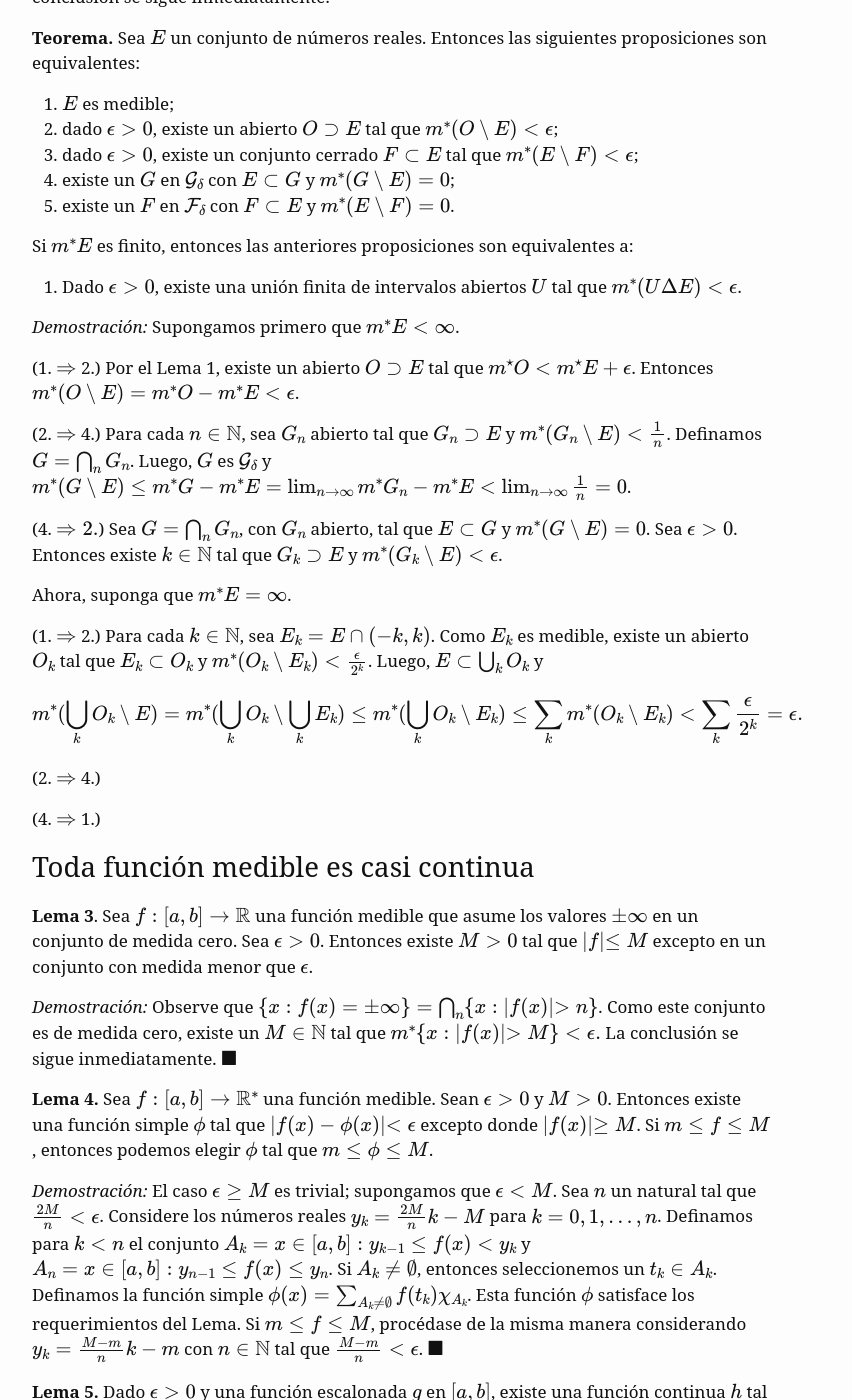
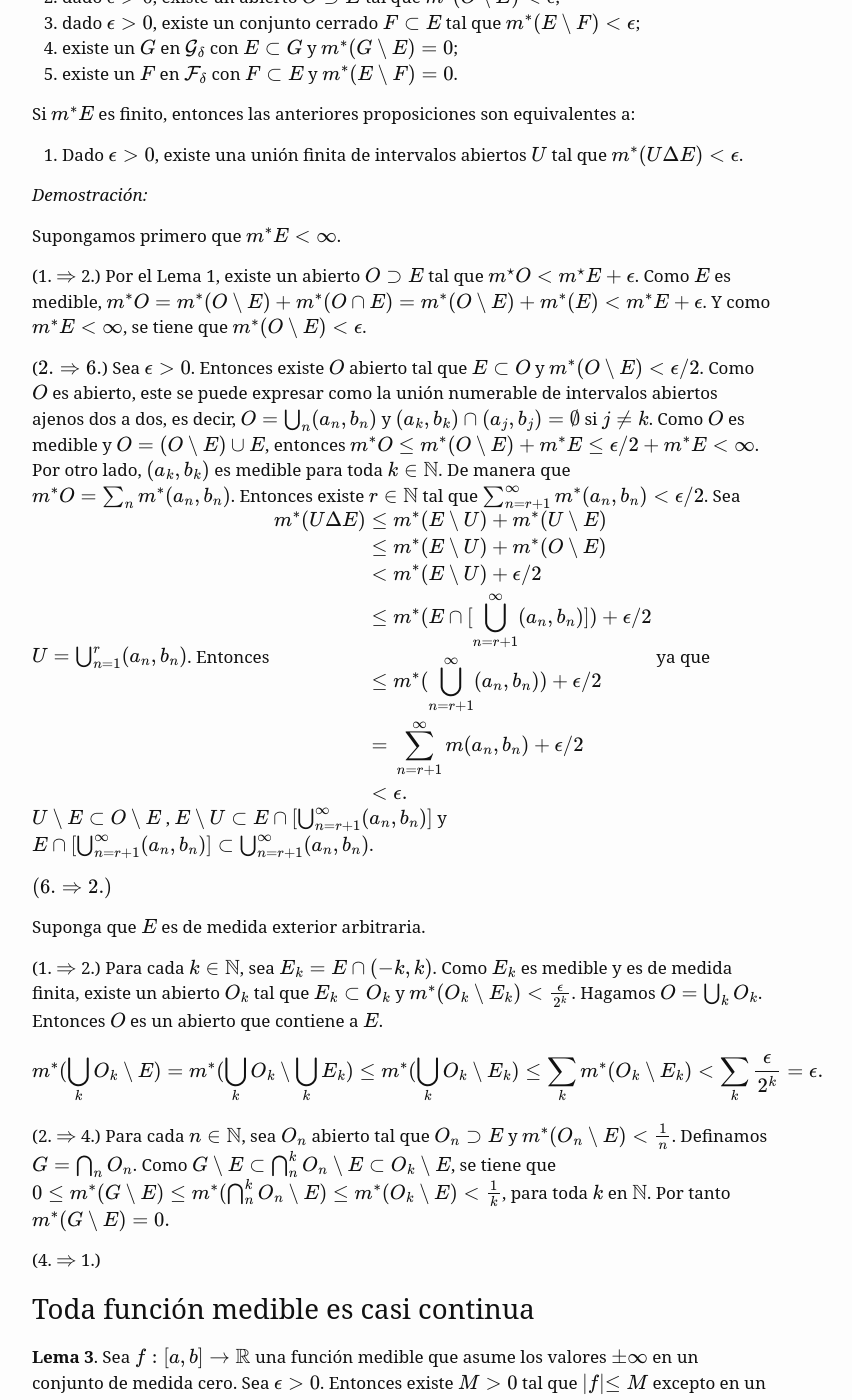
Before and after one commit to luisgrivas/blog, a Jekyll site: the page built from _posts/2020-11-11-littlewood.md, in a window 1280 px wide and 1400 px high, scrolled down 761 px. Shown: the whole window, without its empty margins (238-1090 px from the left). Built offline with Jekyll 4.4.1, drawn with Linux system fonts in a browser that asks for light colours; formulas are drawn with MathJax 3; some of the changed text lies outside the part shown.

Commit message:
Hecho correcciones en demostraciones

```diff
--- a/_posts/2020-11-11-littlewood.md
+++ b/_posts/2020-11-11-littlewood.md
@@ -38,17 +30,33 @@ Si $m^*E $ es finito, entonces las anteriores proposiciones son equivalentes a:
 
 6. Dado $\epsilon > 0$, existe una unión finita de intervalos abiertos $U$ tal que $m^*(U \Delta E) < \epsilon$.
 
-*Demostración:* Supongamos primero que  $m^\ast E < \infty$.
+*Demostración:*
 
-(1. $\Rightarrow$ 2.) Por el Lema 1, existe un abierto $O \supset E$ tal que $m^\star O < m^\star E + \epsilon$. Entonces $m^\ast (O \setminus E) = m^\ast O - m^\ast E  < \epsilon$.
+Supongamos primero que  $m^\ast E < \infty$.
 
-(2. $\Rightarrow$ 4.) Para cada $n\in \mathbb{N}$, sea $G_n$ abierto tal que $G_n \supset E$ y $m^\ast(G_n \setminus E) < \frac{1}{n}$. Definamos  $G = \bigcap_n G_n$. Luego, $G$ es $\mathcal{G_\delta}$ y $m^\ast (G \setminus E) \leq m^\ast G - m^\ast E = \lim_{n \to \infty } m^\ast G_n - m^\ast E < \lim_{n \to \infty} \frac{1}{n} = 0$.
+(1. $\Rightarrow$ 2.) Por el Lema 1, existe un abierto $O \supset E$ tal que $m^\star O < m^\star E + \epsilon$. Como $E$ es medible,  $m^\ast O = m^\ast(O\setminus E) + m^\ast (O \cap E ) = m^\ast(O\setminus E ) + m^\ast(E) < m^\ast E + \epsilon$. Y como $m^\ast E < \infty$, se tiene que $m^\ast (O \setminus E ) < \epsilon$.
 
-(4. $\Rightarrow 2.$) Sea $G = \bigcap_n G_n$, con $G_n$ abierto, tal que $E \subset G$ y $m^\ast (G \setminus E) = 0$. Sea $\epsilon > 0$. Entonces existe $k \in \mathbb{N}$ tal que $ G_k \supset E$ y $m^\ast (G_k \setminus E) < \epsilon$.
+($2. \Rightarrow 6.$) Sea $\epsilon > 0$. Entonces existe $O$ abierto tal que $E \subset O$ y $m^\ast(O \setminus E ) < \epsilon/2$. Como $O$ es abierto, este se puede expresar como la unión numerable de intervalos abiertos ajenos dos a dos, es decir, $O = \bigcup_n (a_n, b_n)$ y $(a_k, b_k) \cap (a_j , b_j) = \emptyset$ si $j \neq k$. Como $O$ es medible y $O = (O\setminus E) \cup E$, entonces $m^\ast O \leq m^\ast(O\setminus E) + m^\ast E \leq \epsilon/2 + m^\ast E < \infty$. Por otro lado, $(a_k, b_k)$ es medible para toda $k\in \mathbb{N}$. De manera que $m^\ast O = \sum_n m^\ast (a_n, b_n)$. Entonces existe $r \in \mathbb{N}$ tal que $\sum_{n=r+1}^\infty m^\ast (a_n, b_n) < \epsilon/2$. Sea $U = \bigcup_{n=1}^r (a_n, b_n)$. Entonces
+$$
+\begin{eqnarray}
+m^\ast(U \Delta E) &\leq& m^\ast(E \setminus U) + m^\ast(U\setminus E)\\
+&\leq& m^\ast(E \setminus U) + m^\ast(O\setminus E)\\
+&<& m^\ast(E \setminus U) + \epsilon/2\\
+&\leq& m^\ast(E \cap [\bigcup_{n=r+1}^\infty (a_n, b_n)]) + \epsilon/2\\
+&\leq& m^\ast(\bigcup_{n=r+1}^\infty(a_n, b_n)) + \epsilon/2\\
+&=& \sum_{n=r+1}^\infty m(a_n, b_n) + \epsilon/2\\
+&<& \epsilon.
+\end{eqnarray}
+$$
+ya que $U\setminus E \subset O\setminus E$ , $E \setminus U \subset E \cap [\bigcup_{n=r+1}^\infty (a_n, b_n)] $ y $E \cap [\bigcup_{n=r+1}^\infty (a_n, b_n)] \subset \bigcup_{n=r+1}^\infty (a_n, b_n)$.
 
-Ahora, suponga que $m^\ast E = \infty$.
+$(6. \Rightarrow 2.)$
 
-(1. $\Rightarrow$ 2.) Para cada $k\in \mathbb{N}$, sea  $E_k = E \cap (-k, k)$. Como $E_k$ es medible, existe un abierto $O_k$ tal que $E_k \subset O_k$ y $m^\ast (O_k \setminus E_k) < \frac{\epsilon}{2^k}$. Luego, $E \subset \bigcup_k O_k$ y
+
+
+Suponga que $E$ es de medida exterior arbitraria.
+
+(1. $\Rightarrow$ 2.) Para cada $k\in \mathbb{N}$, sea  $E_k = E \cap (-k, k)$. Como $E_k$ es medible y es de medida finita, existe un abierto $O_k$ tal que $E_k \subset O_k$ y $m^\ast (O_k \setminus E_k) < \frac{\epsilon}{2^k}$. Hagamos $O = \bigcup_k O_k$. Entonces $O$ es un abierto que contiene a $E$.
 
 
 $$
@@ -56,7 +64,7 @@ m^\ast(\bigcup_k O_k \setminus E) = m^\ast (\bigcup_k O_k \setminus \bigcup_k E_
 $$
 
 
-(2. $\Rightarrow$ 4.)
+(2. $\Rightarrow$ 4.) Para cada $n\in \mathbb{N}$, sea $O_n$ abierto tal que $O_n \supset E$ y $m^\ast(O_n \setminus E) < \frac{1}{n}$. Definamos  $G = \bigcap_n O_n$. Como  $G \setminus E \subset \bigcap_n^k O_n \setminus E \subset O_k \setminus E$, se tiene que $0 \leq m^\ast(G \setminus E) \leq m^\ast(\bigcap_n^kO_n \setminus E) \leq m^\ast(O_k \setminus E) < \frac{1}{k}$, para toda $k$ en $\mathbb{N}$.  Por tanto $m^\ast(G \setminus E) = 0.$
 
 
 
@@ -132,4 +140,22 @@ $$
 
 
 
-**DRAFT**
+
+
+---
+
+**Nota:** Lo siguiente es la demostración de (4. $\Rightarrow 2.$) No lo utilicé para demostrar el teorema. Lo dejo aquí como referencia.
+
+Suponga que $m^\ast E < \infty$. Por el Lema 1, existe un abierto $O$ que contiene a $E$ tal que $m^\ast O \leq m E < \infty$.  Por hipótesis, existe  $G = \bigcap_n O_n$, con $O_n$ abierto, tal que $E \subset G$ y $m^\ast (G \setminus E) = 0$. Hagamos $G_k = \bigcap_n^k(O_n \cap O)$. La sucesión  $\{G_k\}$ es decreciente, todos sus elementos son medibles y $m^\ast G_1 \leq m^\ast O < \infty$. Se tiene entonces que $m^\ast (G \cap O) = \lim_{k \to \infty} G_k$.
+
+Por otro lado, observe que $G_k \setminus E = [(G \cap O) \setminus E] \cup [G_k \setminus (G \cap O)]$, entonces
+$$
+\begin{eqnarray}
+m^\ast(G_k \setminus E) &\leq & m^\ast((G\cap O) \setminus E) + m^\ast(G_k \setminus (G\cap O))\\
+&= & m^\ast(G_k \setminus(G\cap O)) \\
+&=& m^\ast(G_k) - m^\ast(G \cap O),
+\end{eqnarray}
+$$
+ya que $m^\ast((G\cap O) \setminus E) = 0$, $G_k$ y $G \cap O$ son medibles y $m^\ast(G \cap O) \leq m^\ast O < \infty$. Se sigue que $0 \leq \lim_{k \to \infty } m^\ast(G_k \setminus E) \leq \lim_{k\to \infty} m^\ast G_k - m^\ast (G \cap O) = 0$. Por tanto $\lim_{k \to \infty } m^\ast(G_k \setminus E) = 0$.
+
+Finalmente, sea $\epsilon > 0$. Entonces existe $r \in \mathbb{N}$ tal que $m^\ast(G_r \setminus E) < \epsilon$. Observe que $G_r $ es abierto y contiene a $E$.
```
Also changed, not shown: other parts of _posts/2020-11-11-littlewood.md (+3 -11 lines).
